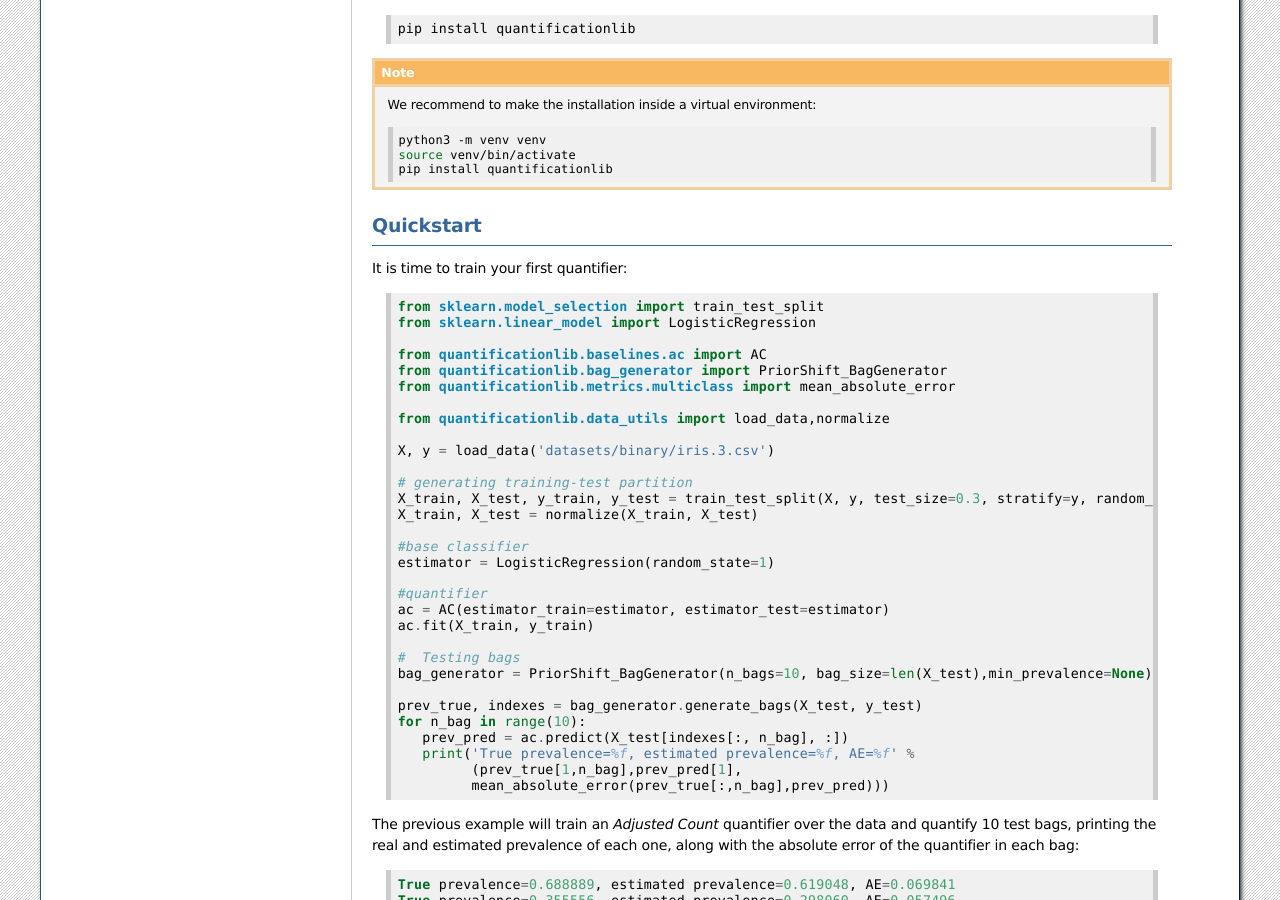
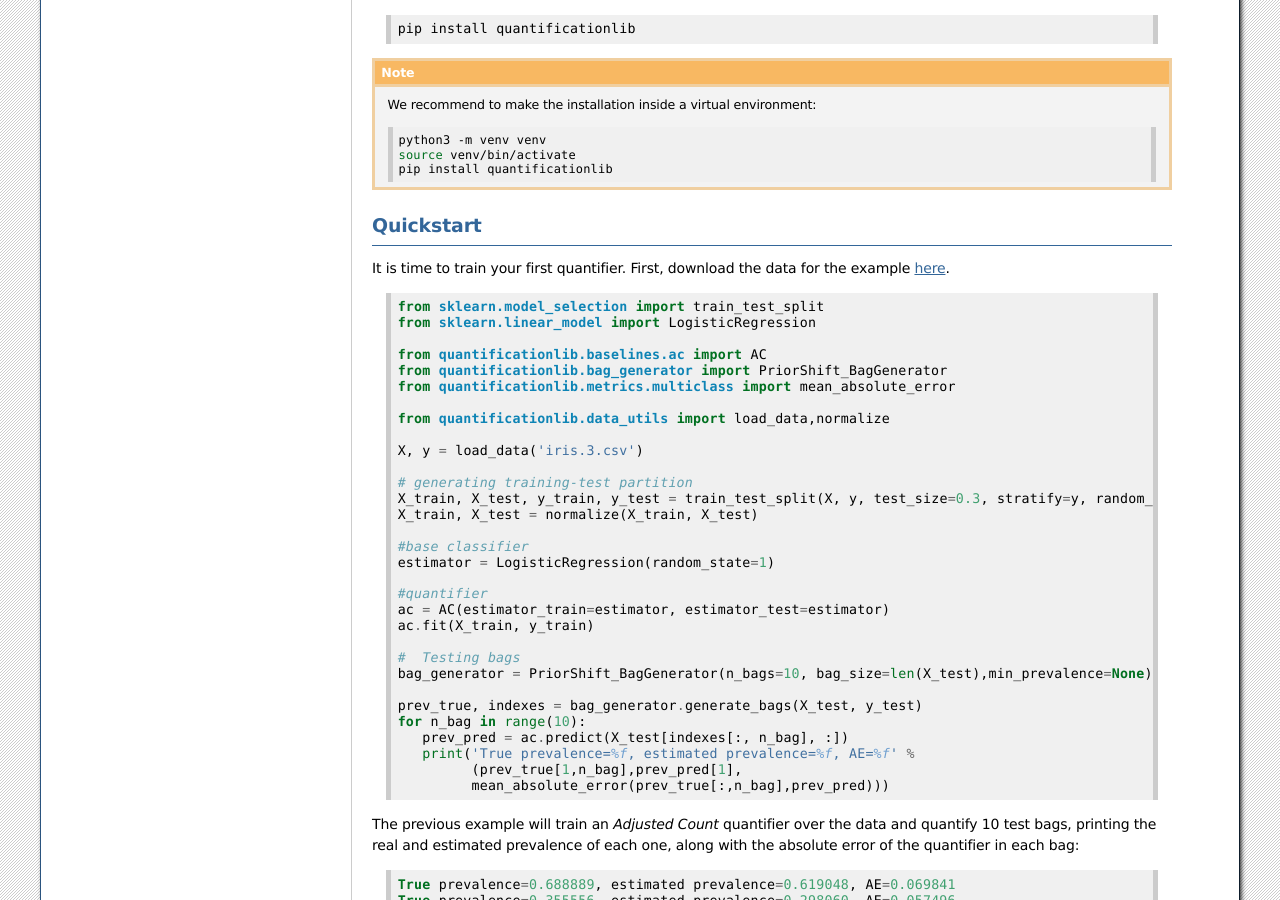
Before and after one commit to AICGijon/quantificationlib, a Sphinx documentation site: the page built from docs/index.rst, in a window 1280 px wide and 900 px high, scrolled down 580 px. Built offline with Sphinx 7.4.7, drawn with Linux system fonts in a browser that asks for light colours.

Commit message:
updating the example

```diff
--- a/docs/index.rst
+++ b/docs/index.rst
@@ -44,7 +44,7 @@
 Quickstart
 ==========
 
-It is time to train your first quantifier:
+It is time to train your first quantifier. First, download the data for the example `here <https://raw.githubusercontent.com/AICGijon/quantificationlib/main/examples/datasets/binary/iris.3.csv>`_.
 
 .. code-block:: python
 
@@ -57,7 +57,7 @@
 
    from quantificationlib.data_utils import load_data,normalize
 
-   X, y = load_data('datasets/binary/iris.3.csv')
+   X, y = load_data('iris.3.csv')
 
    # generating training-test partition
    X_train, X_test, y_train, y_test = train_test_split(X, y, test_size=0.3, stratify=y, random_state=1)
```
